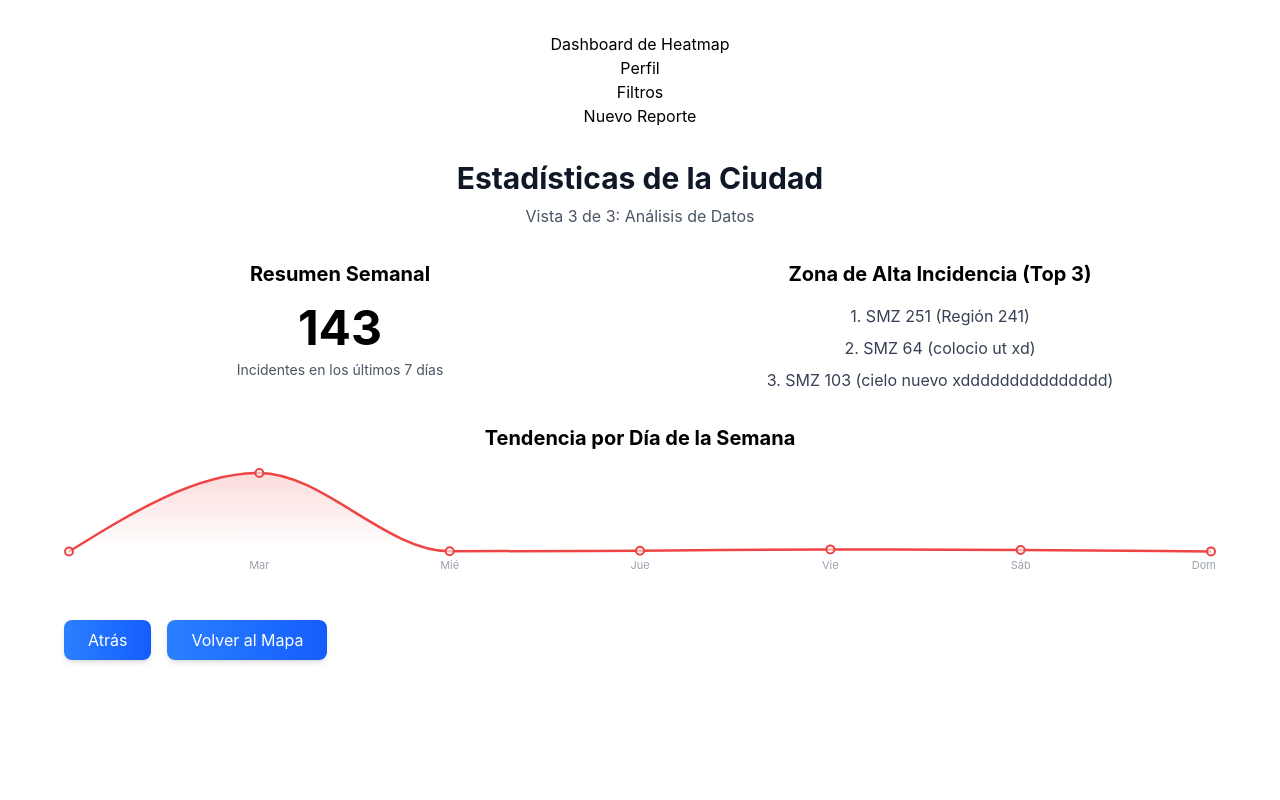
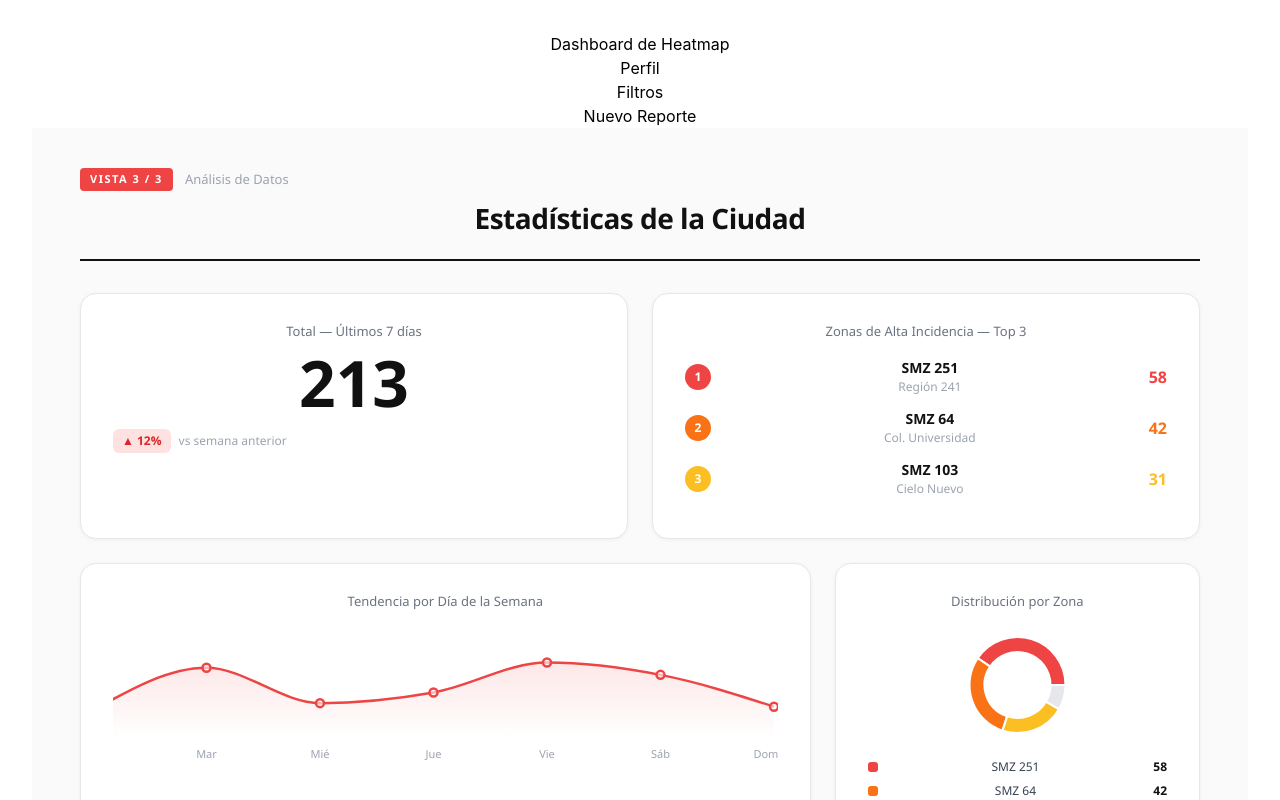
Before and after one commit to Egryzilon/heatmap, a React (Vite) app: page /dashboard in a window 1280 px wide. Shown: the top 800 px of the page. Built offline with nearby package versions, Linux system fonts and the light colour scheme.

Commit message:
correcion de tmaños y se agrego tabla nueva con nuevas funciones esta hardcoreado

```diff
--- a/src/components/Estadisticas.jsx
+++ b/src/components/Estadisticas.jsx
@@ -1,9 +1,18 @@
-import { AreaChart, Area, XAxis, Tooltip, ResponsiveContainer } from "recharts";
+import {
+  AreaChart,
+  Area,
+  XAxis,
+  Tooltip,
+  ResponsiveContainer,
+  PieChart,
+  Pie,
+  Cell,
+} from "recharts";
 
-function Estadisticas() {
-  const data = [
+// incidentes por día, hardcoded por ahora hasta conectar el backend
+const weekData = [
   { dia: "Lun", valor: 18 },
-    { dia: "Mar", valor: 1000 },
+  { dia: "Mar", valor: 42 },
   { dia: "Mié", valor: 22 },
   { dia: "Jue", valor: 28 },
   { dia: "Vie", valor: 45 },
@@ -11,70 +20,302 @@ function Estadisticas() {
   { dia: "Dom", valor: 20 },
 ];
 
+// mismo orden que topZonas, los colores tienen que coincidir
+const pieData = [
+  { name: "SMZ 251", value: 58, fill: "#EF4444" },
+  { name: "SMZ 64",  value: 42, fill: "#F97316" },
+  { name: "SMZ 103", value: 31, fill: "#FBBF24" },
+  { name: "Otros",   value: 12, fill: "#E5E7EB" },
+];
+
+// top 3 separado de pieData para poder actualizar uno sin romper el otro
+const topZonas = [
+  { rank: 1, name: "SMZ 251", sub: "Región 241",       count: 58, color: "#EF4444" },
+  { rank: 2, name: "SMZ 64",  sub: "Col. Universidad", count: 42, color: "#F97316" },
+  { rank: 3, name: "SMZ 103", sub: "Cielo Nuevo",      count: 31, color: "#FBBF24" },
+];
+
+// recharts inyecta active, payload y label automáticamente
+// si no hay punto activo no renderizamos nada
+const CustomTooltip = ({ active, payload, label }) => {
+  if (!active || !payload?.length) return null;
+
   return (
-    <div className="min-h-screen bg-white p-8">
-      {/* Header */}
-      <div className="mb-8">
-        <h1 className="text-3xl font-bold text-gray-900 mb-2">Estadísticas de la Ciudad</h1>
-        <p className="text-gray-600">Vista 3 de 3: Análisis de Datos</p>
+    <div style={{
+      background: "white",
+      border: "1px solid #F3F4F6",
+      borderRadius: "8px",
+      padding: "8px 14px",
+      boxShadow: "0 4px 12px rgba(0,0,0,0.08)",
+      fontSize: "13px",
+      color: "#374151",
+    }}>
+      <div style={{ fontWeight: 700 }}>{label}</div>
+      <div style={{ color: "#EF4444" }}>{payload[0].value} incidentes</div>
+    </div>
+  );
+};
+
+function Estadisticas() {
+  // total calculado desde weekData, no hardcoded
+  const total = weekData.reduce((acc, d) => acc + d.valor, 0);
+
+  return (
+    <>
+      <style>{`
+        .stats-wrapper {
+          min-height: 100vh;
+          background: #FAFAFA;
+          font-family: 'DM Sans', 'Segoe UI', sans-serif;
+          padding: clamp(20px, 4vw, 40px) clamp(16px, 5vw, 48px);
+          box-sizing: border-box;
+        }
+
+        /* dos columnas en desktop */
+        .grid-2 {
+          display: grid;
+          grid-template-columns: 1fr 1fr;
+          gap: 24px;
+          margin-bottom: 24px;
+        }
+
+        /* el area chart necesita más espacio que el donut */
+        .grid-charts {
+          display: grid;
+          grid-template-columns: 2fr 1fr;
+          gap: 24px;
+          margin-bottom: 24px;
+        }
+
+        .card {
+          background: white;
+          border-radius: 16px;
+          padding: clamp(18px, 3vw, 28px) clamp(18px, 3vw, 32px);
+          border: 1px solid #E5E7EB;
+          box-shadow: 0 1px 4px rgba(0,0,0,0.05);
+        }
+
+        .btn-back {
+          padding: 10px 28px;
+          background: white;
+          color: #374151;
+          border: 1.5px solid #D1D5DB;
+          border-radius: 10px;
+          font-weight: 600;
+          font-size: 14px;
+          cursor: pointer;
+          transition: border-color 0.15s, color 0.15s;
+        }
+        .btn-back:hover {
+          border-color: #111;
+          color: #111;
+        }
+
+        .btn-map {
+          padding: 10px 28px;
+          background: #111;
+          color: white;
+          border: none;
+          border-radius: 10px;
+          font-weight: 600;
+          font-size: 14px;
+          cursor: pointer;
+          transition: background 0.15s;
+        }
+        .btn-map:hover {
+          background: #374151;
+        }
+
+        /* móvil: todo apilado en una columna */
+        @media (max-width: 768px) {
+          .grid-2,
+          .grid-charts {
+            grid-template-columns: 1fr;
+          }
+        }
+      `}</style>
+
+      <div className="stats-wrapper">
+
+        {/* header */}
+        <div style={{ marginBottom: "32px", borderBottom: "2px solid #111", paddingBottom: "20px" }}>
+          <div style={{ display: "flex", alignItems: "center", gap: "12px", marginBottom: "6px" }}>
+            <span style={{
+              background: "#EF4444",
+              color: "white",
+              fontSize: "11px",
+              fontWeight: 700,
+              letterSpacing: "1.5px",
+              padding: "3px 10px",
+              borderRadius: "4px",
+              textTransform: "uppercase",
+            }}>
+              Vista 3 / 3
+            </span>
+            <span style={{ color: "#9CA3AF", fontSize: "13px" }}>Análisis de Datos</span>
+          </div>
+          <h1 style={{
+            fontSize: "clamp(20px, 3vw, 28px)",
+            fontWeight: 800,
+            color: "#111",
+            margin: 0,
+            letterSpacing: "-0.5px",
+          }}>
+            Estadísticas de la Ciudad
+          </h1>
         </div>
 
-      {/* Grid 2 columnas */}
-      <div className="grid grid-cols-2 gap-12 mb-8">
-        {/* Resumen */}
-        <div>
-          <h2 className="text-xl font-bold mb-4">Resumen Semanal</h2>
-          <div className="text-5xl font-bold mb-2">143</div>
-          <p className="text-gray-600 text-sm">Incidentes en los últimos 7 días</p>
+        {/* kpi + ranking */}
+        <div className="grid-2">
+
+          {/* total semanal */}
+          <div className="card">
+            <p style={{ fontSize: "13px", color: "#6B7280", fontWeight: 500, margin: "0 0 10px" }}>
+              Total — Últimos 7 días
+            </p>
+            <div style={{ fontSize: "clamp(42px, 6vw, 64px)", fontWeight: 900, color: "#111", lineHeight: 1 }}>
+              {total}
             </div>
-
-        {/* Top Zonas */}
-        <div>
-          <h2 className="text-xl font-bold mb-4">Zona de Alta Incidencia (Top 3)</h2>
-          <ul className="space-y-2 text-gray-700">
-            <li>1. SMZ 251 (Región 241)</li>
-            <li>2. SMZ 64 (colocio ut xd)</li>
-            <li>3. SMZ 103 (cielo nuevo xddddddddddddddd)</li>
-          </ul>
+            <div style={{ marginTop: "14px", display: "flex", gap: "8px", alignItems: "center" }}>
+              <span style={{
+                background: "#FEE2E2",
+                color: "#DC2626",
+                borderRadius: "6px",
+                padding: "3px 9px",
+                fontSize: "12px",
+                fontWeight: 700,
+              }}>
+                ▲ 12%
+              </span>
+              <span style={{ fontSize: "12px", color: "#9CA3AF" }}>vs semana anterior</span>
             </div>
           </div>
 
-      {/* Gráfico de Tendencia */}
-      <div className="mb-8">
-        <h2 className="text-xl font-bold mb-4">Tendencia por Día de la Semana</h2>
-        <ResponsiveContainer width="100%" height={120}>
-          <AreaChart data={data}>
+          {/* top 3 zonas */}
+          <div className="card">
+            <p style={{ fontSize: "13px", color: "#6B7280", fontWeight: 500, margin: "0 0 16px" }}>
+              Zonas de Alta Incidencia — Top 3
+            </p>
+            {topZonas.map(z => (
+              <div key={z.rank} style={{ display: "flex", alignItems: "center", gap: "14px", marginBottom: "12px" }}>
+                <span style={{
+                  width: "26px", height: "26px",
+                  background: z.color,
+                  borderRadius: "50%",
+                  color: "white",
+                  fontSize: "12px",
+                  fontWeight: 800,
+                  display: "flex", alignItems: "center", justifyContent: "center",
+                  flexShrink: 0,
+                }}>
+                  {z.rank}
+                </span>
+                <div style={{ flex: 1 }}>
+                  <div style={{ fontWeight: 700, fontSize: "14px", color: "#111" }}>{z.name}</div>
+                  <div style={{ fontSize: "12px", color: "#9CA3AF" }}>{z.sub}</div>
+                </div>
+                <span style={{ fontWeight: 800, fontSize: "16px", color: z.color }}>{z.count}</span>
+              </div>
+            ))}
+          </div>
+        </div>
+
+        {/* gráficas */}
+        <div className="grid-charts">
+
+          {/* tendencia diaria — height fijo para que no se deforme en pantallas chicas */}
+          <div className="card">
+            <p style={{ fontSize: "13px", color: "#6B7280", fontWeight: 500, margin: "0 0 20px" }}>
+              Tendencia por Día de la Semana
+            </p>
+            <ResponsiveContainer width="100%" height={140}>
+              <AreaChart data={weekData} margin={{ top: 4, right: 4, left: -20, bottom: 0 }}>
+                {/* degradado para el relleno bajo la línea */}
                 <defs>
                   <linearGradient id="colorValor" x1="0" y1="0" x2="0" y2="1">
-                <stop offset="5%" stopColor="#EF4444" stopOpacity={0.3} />
-                <stop offset="95%" stopColor="#EF4444" stopOpacity={0} />
+                    <stop offset="5%"  stopColor="#EF4444" stopOpacity={0.2} />
+                    <stop offset="95%" stopColor="#EF4444" stopOpacity={0}   />
                   </linearGradient>
                 </defs>
-            <XAxis dataKey="dia" tick={{ fontSize: 11, fill: "#9CA3AF" }} axisLine={false} tickLine={false} />
-            <Tooltip />
+                {/* sin axisLine ni tickLine para un look más limpio */}
+                <XAxis
+                  dataKey="dia"
+                  tick={{ fontSize: 11, fill: "#9CA3AF", fontWeight: 500 }}
+                  axisLine={false}
+                  tickLine={false}
+                />
+                <Tooltip content={<CustomTooltip />} />
                 <Area
                   type="monotone"
                   dataKey="valor"
                   stroke="#EF4444"
                   strokeWidth={2.5}
                   fill="url(#colorValor)"
-              dot={{ r: 4, fill: "white", stroke: "#EF4444", strokeWidth: 2 }}
+                  dot={{ r: 4, fill: "white", stroke: "#EF4444", strokeWidth: 2.5 }}
+                  activeDot={{ r: 6, fill: "#EF4444", stroke: "white", strokeWidth: 2 }}
                 />
               </AreaChart>
             </ResponsiveContainer>
           </div>
 
-      {/* Botones */}
-      <div className="flex gap-4">
-        <button className="px-6 py-2 bg-gradient-to-r from-blue-500 to-blue-600 text-white rounded-lg shadow-md hover:from-blue-600 hover:to-blue-700 transition-all duration-200 transform hover:scale-105">
-          Atrás
-        </button>
-        <button className="px-6 py-2 bg-gradient-to-r from-blue-500 to-blue-600 text-white rounded-lg shadow-md hover:from-blue-600 hover:to-blue-700 transition-all duration-200 transform hover:scale-105">
-          Volver al Mapa
-        </button>
+          {/* donut chart — innerRadius crea el hueco del centro */}
+          <div className="card" style={{ display: "flex", flexDirection: "column" }}>
+            <p style={{ fontSize: "13px", color: "#6B7280", fontWeight: 500, margin: "0 0 8px" }}>
+              Distribución por Zona
+            </p>
+            <div style={{ flex: 1 }}>
+              <ResponsiveContainer width="100%" height={130}>
+                <PieChart>
+                  <Pie
+                    data={pieData}
+                    dataKey="value"
+                    nameKey="name"
+                    cx="50%"
+                    cy="50%"
+                    outerRadius="80%"
+                    innerRadius="55%"
+                    strokeWidth={2}
+                    stroke="white"
+                    isAnimationActive
+                  >
+                    {pieData.map((entry, index) => (
+                      <Cell key={index} fill={entry.fill} />
+                    ))}
+                  </Pie>
+                  <Tooltip
+                    formatter={(value, name) => [`${value} incidentes`, name]}
+                    contentStyle={{
+                      borderRadius: "8px",
+                      border: "1px solid #F3F4F6",
+                      fontSize: "12px",
+                      boxShadow: "0 4px 12px rgba(0,0,0,0.08)",
+                    }}
+                  />
+                </PieChart>
+              </ResponsiveContainer>
+            </div>
+            {/* leyenda manual porque la de recharts no permite este nivel de control */}
+            <div style={{ display: "flex", flexDirection: "column", gap: "6px", marginTop: "8px" }}>
+              {pieData.map((d) => (
+                <div key={d.name} style={{ display: "flex", alignItems: "center", gap: "8px" }}>
+                  <div style={{ width: "10px", height: "10px", borderRadius: "3px", background: d.fill, flexShrink: 0 }} />
+                  <span style={{ fontSize: "12px", color: "#374151", flex: 1 }}>{d.name}</span>
+                  <span style={{ fontSize: "12px", fontWeight: 700, color: "#111" }}>{d.value}</span>
+                </div>
+              ))}
             </div>
           </div>
-  )
+        </div>
+
+        {/* navegación */}
+        <div style={{ display: "flex", gap: "12px", flexWrap: "wrap" }}>
+          <button className="btn-back">← Atrás</button>
+          <button className="btn-map">Volver al Mapa</button>
+        </div>
+
+      </div>
+    </>
+  );
 }
 
-export default Estadisticas
+export default Estadisticas;
```
Lines whose indentation alone changed are shown as unchanged.
